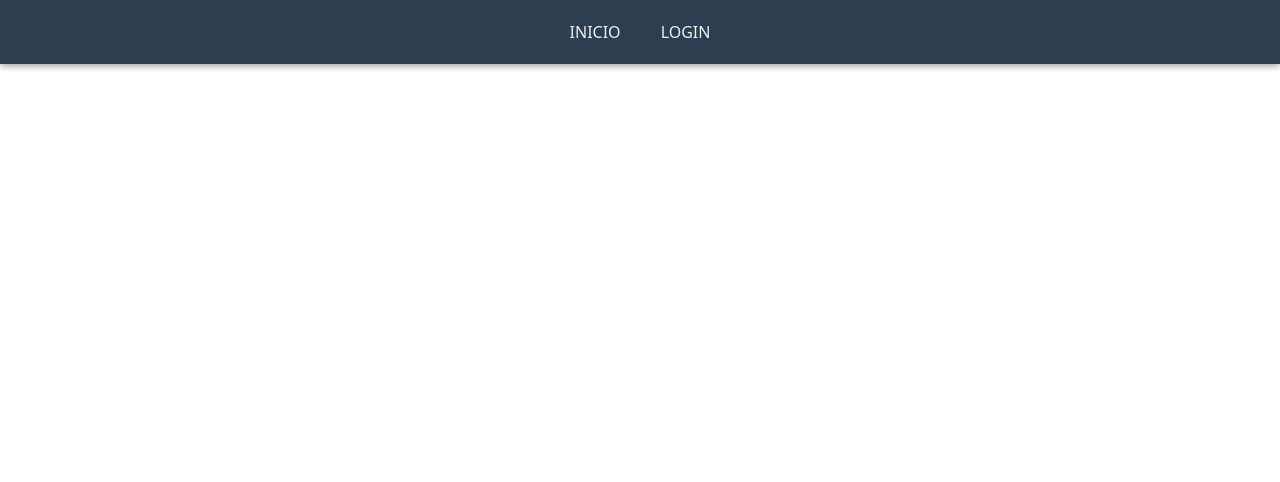
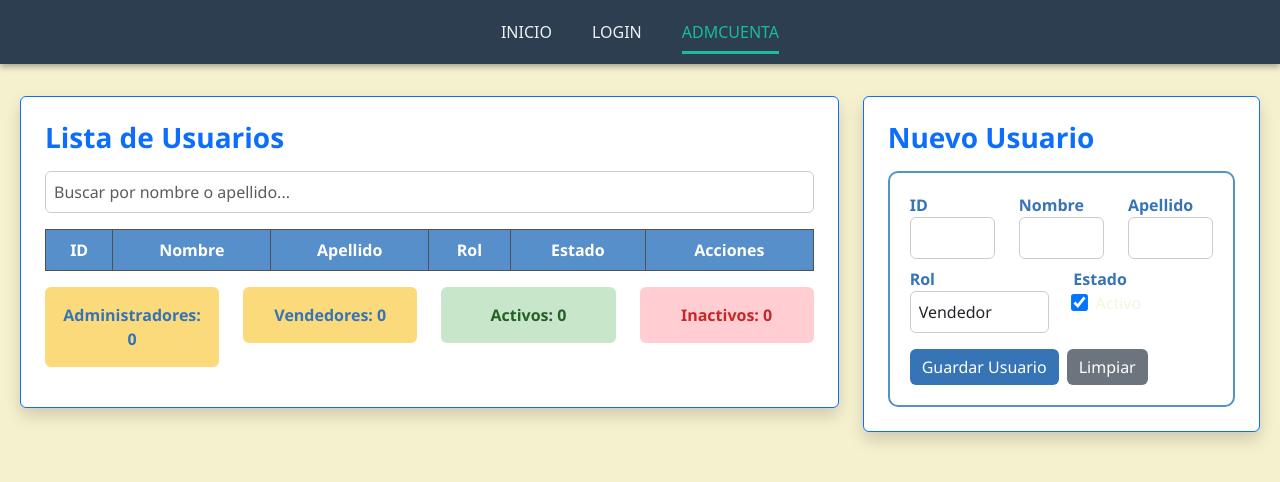
Before and after one commit to Kirafls/BDFront, an Angular app: page /usuario in a window 1280 px wide. Before the commit this address led to /. Shown: the top 482 px of the page. Built offline with nearby package versions, Linux system fonts and the light colour scheme.

Commit message:
Add files via upload
El componente se llama usuario (html, ts, css) también añadí el filtro-usuario para hacer las búsquedas, en app.module importe lo utilizado

```diff
--- a/src/app/app-routing.module.ts
+++ b/src/app/app-routing.module.ts
@@ -4,11 +4,11 @@ import { LoginComponent } from './components/login/login.component';
 import { AuthGuard } from './guards/auth.guard';
 import { InicioComponent } from './components/inicio/inicio.component';
 
-
 const routes: Routes = [
   { path: 'login', component: LoginComponent },
   { path: 'inicio', component: InicioComponent},
   { path: '', redirectTo: 'inicio', pathMatch: 'full' }, // Redirige a /login
+  { path: 'usuario', loadComponent: () => import('./components/usuario/usuario.component').then(c => c.UsuarioComponent)},
 ];
 
 @NgModule({
--- a/src/app/components/menu/menu.component.html
+++ b/src/app/components/menu/menu.component.html
@@ -2,5 +2,6 @@
   <ul>
     <li><a routerLink="/inicio" routerLinkActive="active">Inicio</a></li>
     <li><a routerLink="/login" routerLinkActive="active">Login</a></li>
+    <li><a routerLink="/usuario" routerLinkActive="active">AdmCuenta</a></li>
   </ul>
 </nav>
--- /dev/null
+++ b/src/app/components/usuario/usuario.component.css
@@ -0,0 +1,133 @@
+/* Fondo general */
+html, body {
+  height: 100%;
+  min-height: 100vh; /* 🔥 Esta línea es clave */
+  background-color: #F5F0CD;
+  font-family: 'Segoe UI', Tahoma, Geneva, Verdana, sans-serif;
+}
+
+
+/* Contenedor principal */
+.container {
+  background-color: #ffffff;
+  padding: 20px;
+  border-radius: 10px;
+  box-shadow: 0 4px 8px rgba(0,0,0,0.1);
+}
+
+/* Títulos */
+h3 {
+  color: #3674B5;
+  margin-bottom: 15px;
+  font-weight: bold;
+}
+
+/* Tabla */
+.table th {
+  background-color: #578FCA;
+  color: white;
+  text-align: center;
+  vertical-align: middle;
+}
+
+.table td {
+  text-align: center;
+  vertical-align: middle;
+}
+
+.table-striped tbody tr:nth-child(odd) {
+  background-color: #F5F0CD;
+}
+
+/* Badges de estado */
+.badge {
+  padding: 0.5em 0.8em;
+  font-size: 0.9em;
+  border-radius: 5px;
+  color: #F5F0CD;
+}
+
+.bg-success {
+  background-color: #4CAF50 !important;
+}
+
+.bg-danger {
+  background-color: #d9534f !important;
+}
+
+/* Botones */
+.btn-primary {
+  background-color: #578FCA;
+  border: none;
+}
+
+.btn-warning {
+  background-color: #FADA7A;
+  color: #000;
+  border: none;
+}
+
+.btn-danger {
+  background-color: #d9534f;
+  border: none;
+}
+
+.btn-success {
+  background-color: #3674B5;
+  border: none;
+}
+
+.btn-secondary {
+  background-color: #6c757d;
+  border: none;
+}
+
+/* Alertas contadores inferiores */
+.alert-info {
+  background-color: #FADA7A;
+  border: none;
+  color: #3674B5;
+  font-weight: bold;
+  text-align: center;
+}
+
+.alert-success {
+  background-color: #C8E6C9;
+  border: none;
+  color: #256029;
+  font-weight: bold;
+  text-align: center;
+}
+
+.alert-danger {
+  background-color: #FFCDD2;
+  border: none;
+  color: #C62828;
+  font-weight: bold;
+  text-align: center;
+}
+
+/* Formulario */
+form {
+  background-color: #ffffff;
+  border: 2px solid #578FCA;
+  padding: 20px;
+  border-radius: 10px;
+}
+
+label {
+  font-weight: 600;
+  color: #3674B5;
+}
+
+input.form-control,
+select.form-control {
+  border: 1px solid #ccc;
+  border-radius: 6px;
+  padding: 8px;
+}
+
+input[type="checkbox"] {
+  transform: scale(1.3);
+  margin-right: 5px;
+}
--- /dev/null
+++ b/src/app/components/usuario/usuario.component.html
@@ -0,0 +1,115 @@
+<body style="color: beige;">
+  <br><br><br><br>
+  <div class="row mx-2" >
+    <!-- Izquierda: Tabla de usuarios -->
+    <div class="col-md-8">
+      <div class="p-4 bg-white rounded shadow border border-primary">
+        <h3 class="text-primary mb-3">Lista de Usuarios</h3>
+
+        <input
+          type="text"
+          class="form-control mb-3"
+          placeholder="Buscar por nombre o apellido..."
+          [(ngModel)]="terminoBusqueda"
+          name="busqueda"
+        />
+
+        <table class="table table-striped table-bordered">
+          <thead class="table-dark">
+            <tr>
+              <th>ID</th>
+              <th>Nombre</th>
+              <th>Apellido</th>
+              <th>Rol</th>
+              <th>Estado</th>
+              <th>Acciones</th>
+            </tr>
+          </thead>
+          <tbody>
+            <tr *ngFor="let usuario of usuarios | filtroUsuario:terminoBusqueda; let i = index"
+                [class.table-secondary]="!usuario.estado"
+                [ngStyle]="{
+                  'background-color':
+                    (usuario.nombre.toLowerCase().includes(terminoBusqueda.toLowerCase()) ||
+                     usuario.apellido.toLowerCase().includes(terminoBusqueda.toLowerCase())) && terminoBusqueda
+                    ? '#fff3cd' : ''
+                }">
+              <td>{{ usuario.id }}</td>
+              <td>{{ usuario.nombre }}</td>
+              <td>{{ usuario.apellido }}</td>
+              <td>{{ getRolTexto(usuario.rol) }}</td>
+              <td>
+                <span class="badge" [ngClass]="usuario.estado ? 'bg-success' : 'bg-danger'">
+                  {{ usuario.estado ? 'Activo' : 'Inactivo' }}
+                </span>
+              </td>
+              <td>
+                <button class="btn btn-primary btn-sm me-1" (click)="editarUsuario(i)">✏️</button>
+                <button class="btn btn-warning btn-sm me-1" (click)="toggleEstado(i)">
+                  {{ usuario.estado ? '🔒' : '🔓' }}
+                </button>
+                <button class="btn btn-danger btn-sm" (click)="eliminarUsuario(i)">🗑️</button>
+              </td>
+            </tr>
+          </tbody>
+        </table>
+
+        <div class="row mt-3">
+          <div class="col">
+            <div class="alert alert-info"><strong>Administradores:</strong> {{ totalAdministradores }}</div>
+          </div>
+          <div class="col">
+            <div class="alert alert-info"><strong>Vendedores:</strong> {{ totalVendedores }}</div>
+          </div>
+          <div class="col">
+            <div class="alert alert-success"><strong>Activos:</strong> {{ totalActivos }}</div>
+          </div>
+          <div class="col">
+            <div class="alert alert-danger"><strong>Inactivos:</strong> {{ totalInactivos }}</div>
+          </div>
+        </div>
+      </div>
+    </div>
+
+    <!-- Derecha: Formulario -->
+    <div class="col-md-4">
+      <div class="p-4 bg-white rounded shadow border border-primary">
+        <h3 class="text-primary mb-3">Nuevo Usuario</h3>
+        <form (ngSubmit)="guardarUsuario()" #usuarioForm="ngForm">
+          <div class="row mb-2">
+            <div class="col">
+              <label>ID</label>
+              <input type="number" class="form-control" required [(ngModel)]="model.id" name="id" />
+            </div>
+            <div class="col">
+              <label>Nombre</label>
+              <input type="text" class="form-control" required [(ngModel)]="model.nombre" name="nombre" />
+            </div>
+            <div class="col">
+              <label>Apellido</label>
+              <input type="text" class="form-control" required [(ngModel)]="model.apellido" name="apellido" />
+            </div>
+          </div>
+          <div class="row mb-2">
+            <div class="col">
+              <label>Rol</label>
+              <select class="form-control" [(ngModel)]="model.rol" name="rol">
+                <option [value]="1">Vendedor</option>
+                <option [value]="2">Administrador</option>
+              </select>
+            </div>
+            <div class="col">
+              <label>Estado</label><br />
+              <input type="checkbox" [(ngModel)]="model.estado" name="estado" />
+              {{ model.estado ? 'Activo' : 'Inactivo' }}
+            </div>
+          </div>
+
+          <button type="submit" class="btn btn-success mt-2">Guardar Usuario</button>
+          <button type="button" class="btn btn-secondary mt-2 ms-2" (click)="limpiarFormulario()">Limpiar</button>
+        </form>
+      </div>
+    </div>
+
+  </div>
+</body>
--- /dev/null
+++ b/src/app/components/usuario/usuario.component.ts
@@ -0,0 +1,90 @@
+import { Component } from '@angular/core';
+import { CommonModule } from '@angular/common';
+import { FormsModule } from '@angular/forms';
+import { FiltroUsuarioPipe } from 'src/app/filtro-usuario.pipe';
+
+@Component({
+  standalone: true,
+  selector: 'app-usuario',
+  templateUrl: './usuario.component.html',
+  styleUrls: ['./usuario.component.css'],
+  imports: [CommonModule, FormsModule, FiltroUsuarioPipe]  // ✅ Agrega esto
+})
+export class UsuarioComponent {
+  model = {
+    id: null,
+    nombre: '',
+    apellido: '',
+    rol: '1',
+    estado: true
+  };
+
+  usuarios: any[] = [];
+  editIndex: number | null = null;
+  terminoBusqueda: string = '';
+
+
+
+  guardarUsuario() {
+    if (this.editIndex !== null) {
+      this.usuarios[this.editIndex] = { ...this.model };
+      this.editIndex = null;
+    } else {
+      this.usuarios.push({ ...this.model });
+    }
+    this.limpiarFormulario();
+  }
+
+  editarUsuario(index: number) {
+    this.model = { ...this.usuarios[index] };
+    this.editIndex = index;
+  }
+
+  eliminarUsuario(index: number) {
+    this.usuarios.splice(index, 1);
+  }
+
+  toggleEstado(index: number) {
+    this.usuarios[index].estado = !this.usuarios[index].estado;
+  }
+
+  limpiarFormulario() {
+    this.model = {
+      id: null,
+      nombre: '',
+      apellido: '',
+      rol: '1',
+      estado: true
+    };
+  }
+
+  getRolTexto(codigo: string) {
+    return codigo === '1' ? 'Vendedor' : 'Administrador';
+  }
+
+
+get totalAdministradores(): number {
+  return this.usuarios.filter(u => u.rol === '2').length;
+}
+
+get totalVendedores(): number {
+  return this.usuarios.filter(u => u.rol === '1').length;
+}
+
+
+get totalActivos(): number {
+  return this.usuarios.filter(u => u.estado === true).length;
+}
+
+get totalInactivos(): number {
+  return this.usuarios.filter(u => u.estado === false).length;
+}
+
+
+
+
+
+
+
+
+}
--- /dev/null
+++ b/src/app/filtro-usuario.pipe.ts
@@ -0,0 +1,16 @@
+import { Pipe, PipeTransform } from '@angular/core';
+
+@Pipe({
+  name: 'filtroUsuario',
+  standalone: true
+})
+export class FiltroUsuarioPipe implements PipeTransform {
+  transform(usuarios: any[], termino: string): any[] {
+    if (!usuarios || !termino) return usuarios;
+    termino = termino.toLowerCase();
+    return usuarios.filter(usuario =>
+      usuario.nombre.toLowerCase().includes(termino) ||
+      usuario.apellido.toLowerCase().includes(termino)
+    );
+  }
+}
--- a/src/main.ts
+++ b/src/main.ts
@@ -1,4 +1,5 @@
 import { platformBrowserDynamic } from '@angular/platform-browser-dynamic';
+
 
 import { AppModule } from './app/app.module';
 
```
Also changed, not shown: src/app/app.module.ts (+7 -3 lines), 2 other files (tests, documents, lock files or other folders).
